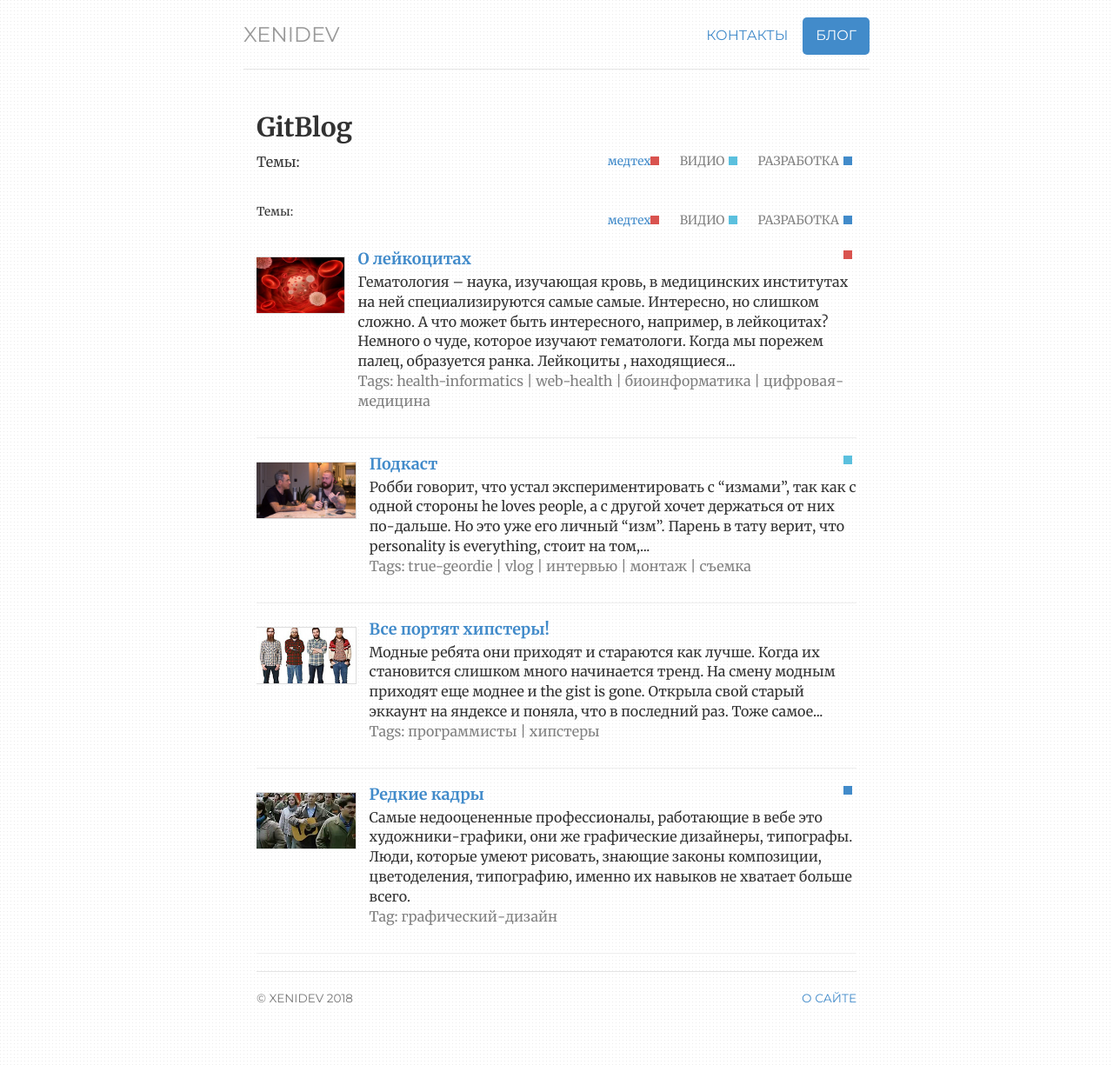
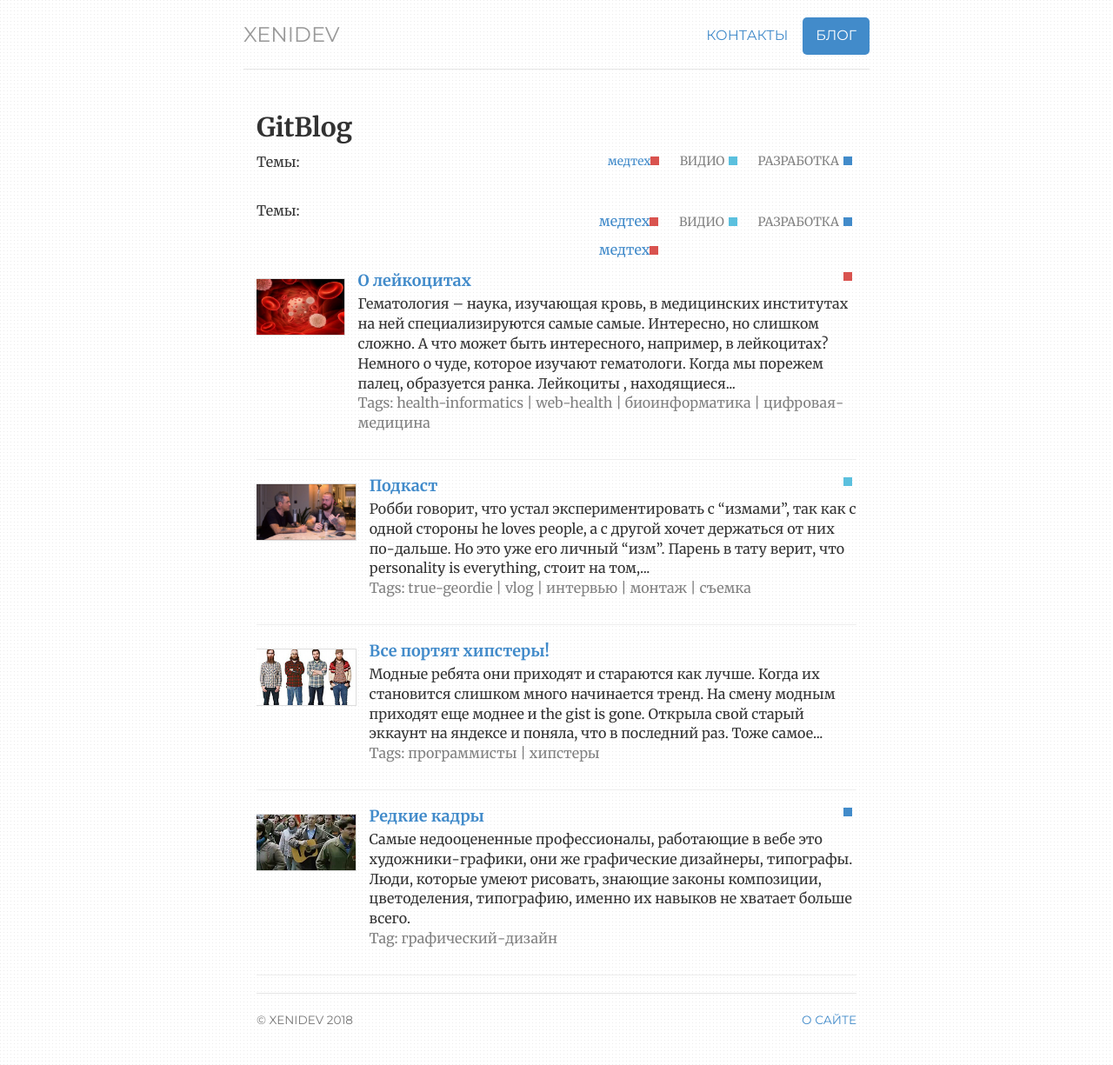
Before and after one commit to ValeraS/xenidev.github.io, a Jekyll site: the page built from notes/index.html, in a window 1280 px wide. Shown: the whole page at 87% size. Built offline with Jekyll 4.4.1, drawn with Linux system fonts in a browser that asks for light colours.

Commit message:
Update index.html

```diff
--- a/notes/index.html
+++ b/notes/index.html
@@ -25,25 +25,24 @@
 
 <div class="row">
   <div class="col-sm-4">
-    <p><small>Темы:</small></p>
+    <p>Темы:</p>
   </div>
   <div class="col-sm-8">
     <div class="pull-right">
-      <small>
+
       <ul class="square-categories">
 
-               <li><a href="/notes/categories/medtech.html" title-"medtech">медтех<span class="badge-category-medtech"></span></a> </li>
-               <li><span class="text-category">видио</span><span class="badge-category-video"></span> </li>
-               <li><span class="text-category">разработка</span><span class="badge-category-razrabotka"></span> </li>
+               <li><a href="/notes/categories/medtech.html">медтех<span class="badge-category-medtech"></span></a> </li>
+               <li><a href="/notes/categories/video.html"><span class="text-category">видио</span><span class="badge-category-video"></span> </li>
+               <li><a href="/notes/categories/razrabotka.html"><span class="text-category">разработка</span><span class="badge-category-razrabotka"></span> </li>
 
          </ul>
 
-    </small></div>
+          <a href="/notes/categories/medtech.html">медтех<span class="badge-category-medtech"></span></a>
+
+    </div>
   </div>
 </div>
-
-
-
 
 
 
```
